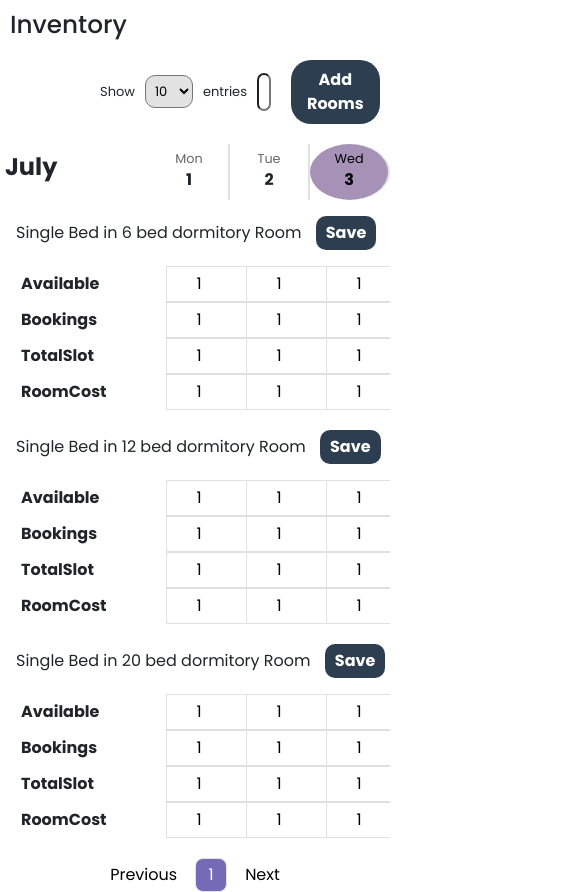
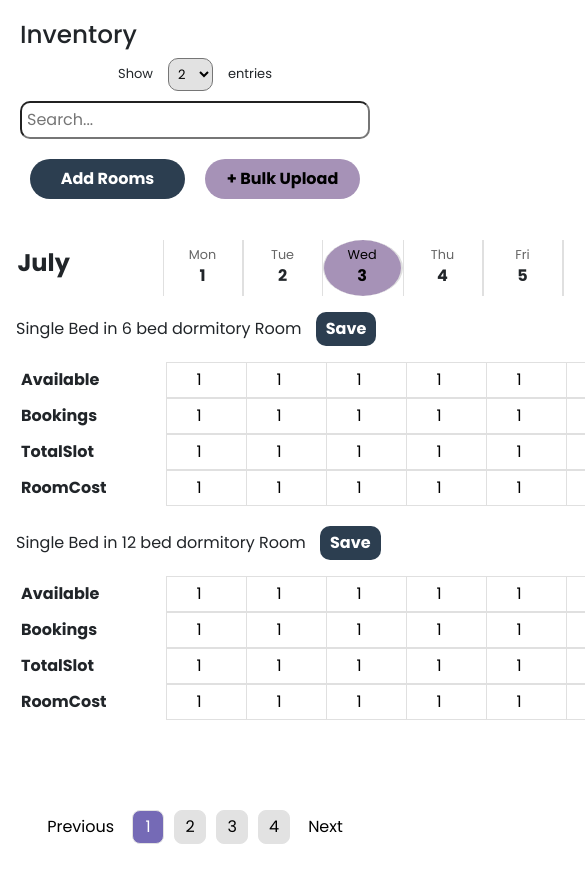
Before and after one commit to SILENTswami/apna-inventory, a React (Create React App) app: page / in a window 390 px wide. Shown: the top 892 px of the page, 585 px wide, since content can reach past the window. After the commit the page ends 844 px from the top, so only its background shows below. Built offline with nearby package versions, Linux system fonts and the light colour scheme.

Commit message:
almsot done now have to fix the left details

```diff
--- a/src/Pages/Inventory.js
+++ b/src/Pages/Inventory.js
@@ -28,12 +28,46 @@ class Inventory extends React.Component {
                     bookings: {},
                     totalSlot: {},
                     roomCost: {}
+                },
+                {
+                    name: 'Single Bed in 25 bed dormitory Room',
+                    available: {},
+                    bookings: {},
+                    totalSlot: {},
+                    roomCost: {}
+                },
+                {
+                    name: 'Single Bed in 30 bed dormitory Room',
+                    available: {},
+                    bookings: {},
+                    totalSlot: {},
+                    roomCost: {}
+                },
+                {
+                    name: 'Single Bed in 35 bed dormitory Room',
+                    available: {},
+                    bookings: {},
+                    totalSlot: {},
+                    roomCost: {}
+                },
+                {
+                    name: 'Single Bed in 40 bed dormitory Room',
+                    available: {},
+                    bookings: {},
+                    totalSlot: {},
+                    roomCost: {}
+                },
+                {
+                    name: 'Single Bed in 45 bed dormitory Room',
+                    available: {},
+                    bookings: {},
+                    totalSlot: {},
+                    roomCost: {}
                 }
             ],
-            entries: 10,
+            entries: 2,
             searchTerm: '',
             currentPage: 1,
-            columnsPerPage: 10
         };
     }
 
@@ -75,13 +109,11 @@ class Inventory extends React.Component {
     }
 
     renderCalendarHeader = () => {
-        const { currentDate, daysInMonth, entries, currentPage, columnsPerPage } = this.state;
+        const { currentDate, daysInMonth } = this.state;
         const weekdays = ['Sun', 'Mon', 'Tue', 'Wed', 'Thu', 'Fri', 'Sat'];
         const month = currentDate.toLocaleString('default', { month: 'long' });
         const today = new Date().getDate();
-        const startIndex = (currentPage - 1) * columnsPerPage;
-        const endIndex = Math.min(startIndex + columnsPerPage, entries);
-        const daysToDisplay = daysInMonth.slice(startIndex, endIndex);
+        const daysToDisplay = daysInMonth;
 
         return (
           <div className="calendar-header">
@@ -101,12 +133,13 @@ class Inventory extends React.Component {
     }
 
     renderInventoryTable = () => {
-        const { inventoryData, daysInMonth, entries, currentPage, columnsPerPage } = this.state;
-        const startIndex = (currentPage - 1) * columnsPerPage;
-        const endIndex = Math.min(startIndex + columnsPerPage, entries);
-        const daysToDisplay = daysInMonth.slice(startIndex, endIndex);
+        const { inventoryData, daysInMonth, entries, currentPage } = this.state;
+        const daysToDisplay = daysInMonth;
+        const startIndex = (currentPage - 1) * entries;
+        const endIndex = startIndex + entries;
+        const dataToDisplay = inventoryData.slice(startIndex, endIndex);
 
-        return inventoryData.map((room, index) => (
+        return dataToDisplay.map((room, index) => (
           <div key={index} className="room-inventory">
             <div className="room-name">
               {room.name} <button className="save-button">Save</button>
@@ -168,8 +201,8 @@ class Inventory extends React.Component {
     }
 
     renderPagination = () => {
-        const { entries, columnsPerPage, currentPage } = this.state;
-        const pageCount = Math.ceil(entries / columnsPerPage);
+        const { entries, inventoryData, currentPage } = this.state;
+        const pageCount = Math.ceil(inventoryData.length / entries);
         const pageNumbers = [];
 
         for (let i = 1; i <= pageCount; i++) {
@@ -209,30 +242,34 @@ class Inventory extends React.Component {
         const { entries, searchTerm } = this.state;
 
         return (
+            <div className='top'>
                 <div className="inventory-container">
-                <h2 style={{ margin: '10px' }}>Inventory</h2>
+                <h2 className="inventory-title">Inventory</h2>
                     <div className="inventory-controls">
-                    <div>
-                        Show
-                        <select style={{margin:'0 10px'}} value={entries} onChange={this.handleEntriesChange}>
+                        <div className="entries-selector">
+                            <span>Show</span>
+                            <select value={entries} onChange={this.handleEntriesChange}>
+                                <option value={1}>1</option>
+                                <option value={2}>2</option>
+                                <option value={5}>5</option>
                                 <option value={10}>10</option>
-                            <option value={20}>20</option>
-                            <option value={30}>30</option>
                             </select>
-                        entries
+                            <span>entries</span>
                         </div>
                         <input
-                        style={{margin:'0 10px'}}
+                            className="search-input"
                             type="text"
                             placeholder="Search..."
                             value={searchTerm}
                             onChange={this.handleSearch}
                         />
                         <div className='top-buttons'>
-                        <button>Add Rooms</button>
-                        <button>+ Bulk Upload</button>
+                            <button className="add-rooms-btn">Add Rooms</button>
+                            <button className="bulk-upload-btn">+ Bulk Upload</button>
                         </div>
                     </div>
+                </div>
+
                 <div className="inventory-table">
                     {this.renderCalendarHeader()}
                     {this.renderInventoryTable()}
--- a/src/Styles/Inventory.css
+++ b/src/Styles/Inventory.css
@@ -1,3 +1,9 @@
+.inventory-container {
+  overflow-x: auto;
+  padding: 20px;
+  margin: 0 auto;
+}
+
 .calendar-header {
   display: flex;
   flex-direction: row;
@@ -9,9 +15,9 @@
   font-size: 1.5em;
   font-weight: bold;
   margin-bottom: 10px;
-  padding-left: 1em;
+  margin-left: 12.5px;
   padding-right: 2em;
-  flex: 0 0 150px; /* Should match .field-name */
+  flex: 0 0 150px;
   min-width: 150px;
   padding: 5px;
   box-sizing: border-box;
@@ -27,7 +33,12 @@
   flex: 0 0 40px;
   text-align: center;
   padding: 5px;
-  border-right: 2px solid #e0e0e0;
+  border-right: 1px solid #e0e0e0;
+  border-left: 1px solid #e0e0e0;
+}
+
+.calendar-day:first-child {
+  border-left: none;
 }
 
 .calendar-day:last-child {
@@ -44,14 +55,12 @@
 }
 
 .calendar-day.today {
+  border-right: 2px solid #e0e0e0;
   background-color: #a692b7;
-  border-radius: 50%;
+  border-radius: 80%;
 }
 
-.calendar-day.today .date {
-  color: black;
-}
-
+.calendar-day.today .date,
 .calendar-day.today .weekday {
   color: black;
 }
@@ -69,11 +78,13 @@
 .field-name {
   width: 15vh;
   font-weight: bold;
-  flex: 0 0 150px; /* Adjust as needed */
+  flex: 0 0 150px;
   min-width: 150px;
   padding: 5px;
   box-sizing: border-box;
 }
+
+
 
 .inventory-input {
   flex: 0 0 40px;
@@ -102,12 +113,29 @@
   margin-bottom: 1rem;
 }
 
-/* Additional styles for the inventory container */
+
+
+/* ficing at top*/
+
+.inventory-container {
+  position: fixed;
+  top: 0;
+  width: 100%;
+  background-color: white;
+  z-index: 0;
+  /* padding: 10px 0;  */
+  /* box-shadow: 0 2px 5px rgba(0, 0, 0, 0.1);  */
+}
+
+
+
 .inventory-controls {
   display: flex;
+  flex-wrap: wrap;
   justify-content: space-between;
   align-items: center;
-    margin: 20px;
+  gap: 10px;
+
 }
 
 .inventory-controls > div:first-child {
@@ -120,7 +148,7 @@
 .inventory-controls select {
   margin: 0 5px;
   padding: 5px;
-    background-color:#e2e2e2 ;
+  background-color: #e2e2e2;
   border-radius: 10px;
 }
 
@@ -129,6 +157,12 @@
   width: 30%;
   border-radius: 10px;
   margin-right: auto;
+}
+
+.entries-selector {
+  display: flex;
+  align-items: center;
+  gap: 10px;
 }
 
 .top-buttons {
@@ -155,11 +189,15 @@
   color: black;
 }
 
-/* Style for the pagination */
 .pagination {
-  display: flex;
+  position: fixed;
+  bottom: 0;
+  width: 100%;
+  text-align: center;
   justify-content: center;
   margin-top: 20px;
+  bottom: 0;
+  background-color: #fff
 }
 
 .pagination button {
@@ -178,23 +216,93 @@
   color: white;
 }
 
-
-
-/* */
-.inventory-container {
-  width: 100%;
-  overflow-x: auto;
-}
-
 .calendar-header, .inventory-row {
   display: flex;
   min-width: max-content;
 }
 
 .calendar-day, .inventory-input {
-  flex: 1 0 80px; /* Adjust this value as needed */
-  min-width: 80px; /* Minimum width for each column */
+  flex: 1 0 80px;
+  min-width: 80px;
   text-align: center;
   padding: 5px;
   box-sizing: border-box;
 }
+
+/* Responsive adjustments */
+@media (max-width: 768px) {
+  .inventory-controls {
+      flex-direction: column;
+      align-items: center;
+      margin-bottom: 10px;
+  }
+
+  .inventory-controls > div:first-child {
+      margin-left: 0;
+  }
+
+  .inventory-controls input[type="text"] {
+      width: 100%;
+      margin-right: 0;
+  }
+
+  .top-buttons {
+      margin-right: 0;
+      justify-content: space-between;
+  }
+}
+
+@media (max-width: 480px) {
+  .top-buttons {
+    display: flex;
+    flex-direction: row;
+    align-items: center; /* Centers the buttons horizontally */
+    justify-content: center; /* Centers the buttons vertically */
+    width: 100%;
+    margin: 0 auto; /* Center the .top-buttons div itself if necessary */
+}
+
+  .top-buttons button {
+      width: 80%;
+      margin: 10px;
+  }
+
+  .inventory-table {
+    margin-top: 15em;
+  }
+}
+
+/* Small screens, laptops (769px — 1024px) */
+@media screen and (min-width: 758px) and (max-width: 1024px) {
+
+    .inventory-controls {
+        flex-direction: column;
+        align-items: center;
+        margin-bottom: 10px;
+    }
+
+  .inventory-controls > div:first-child {
+    margin-left: 0;
+}
+
+.inventory-controls input[type="text"] {
+    width: 80%;
+    margin-right: 0;
+}
+
+.top-buttons {
+    margin-right: 0;
+    justify-content: space-between;
+}
+
+.inventory-table {
+  margin-top: 10em;
+}
+
+}
+
+@media screen and (min-width: 1025px){
+  .inventory-table {
+    margin-top: 10em;
+  }
+}
```
Lines whose indentation alone changed are shown as unchanged.
